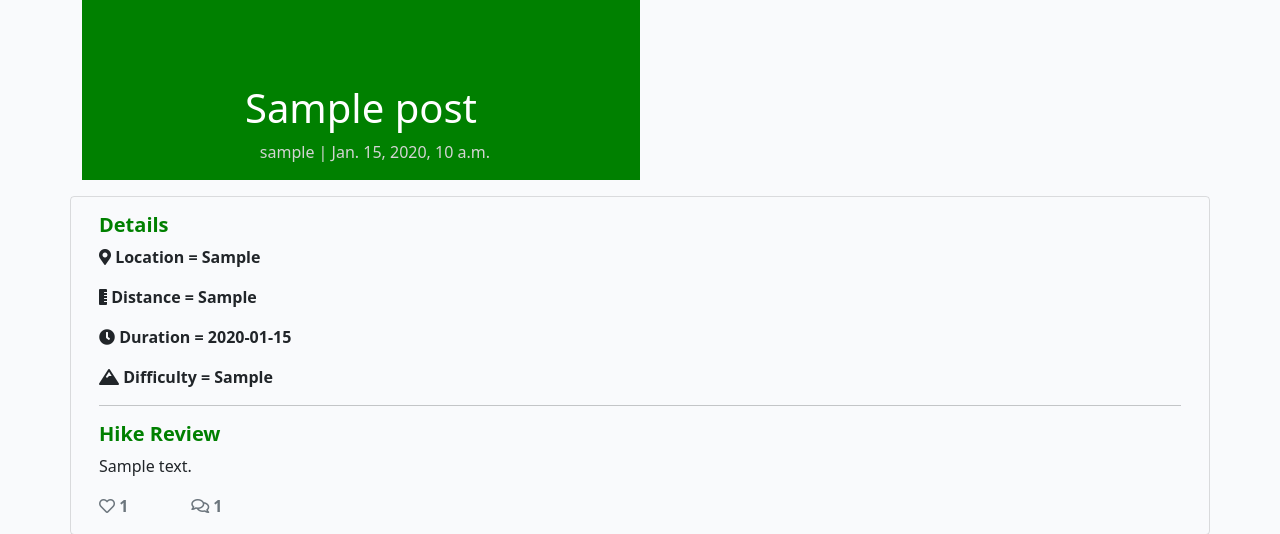
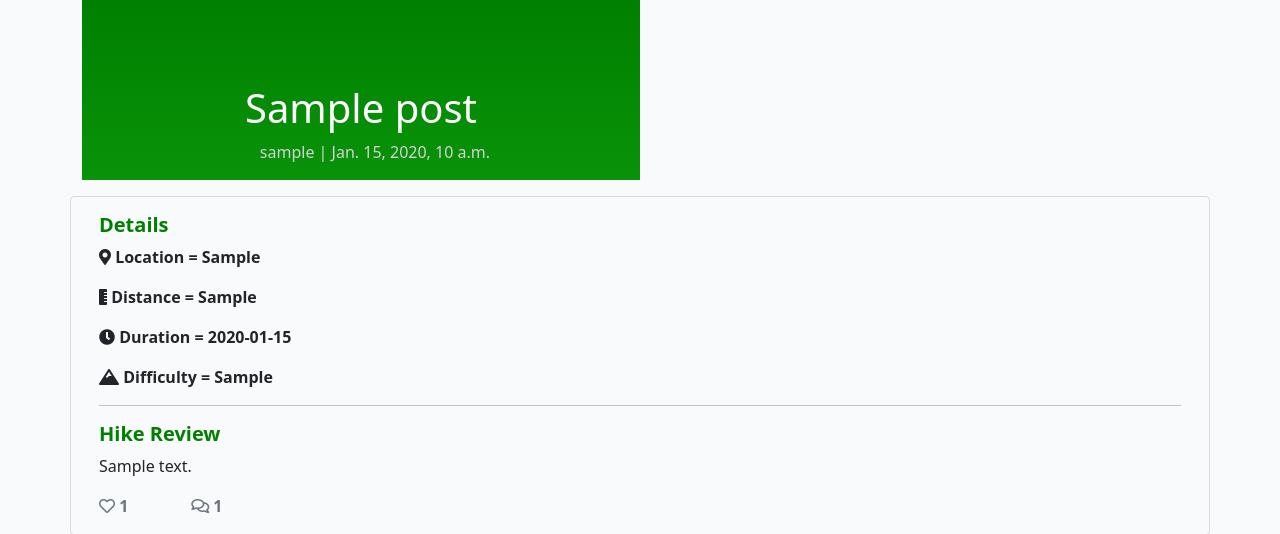
Before and after one commit to wlillisdev/hiking-hub, a Django app: a page that uses templates/base.html in a window 1280 px wide. Shown: the part 64-598 px from the top of the page. Run offline with Django 3.2, Linux system fonts and the light colour scheme; tables that the repository leaves empty hold one stand-in row (values such as "Sample post"); some libraries are stand-ins or nearby versions.

Commit message:
gradient effect added to cards on blog post

```diff
--- a/static/css/style.css
+++ b/static/css/style.css
@@ -97,6 +97,7 @@ a:hover {
     background-color: rgb(0,128,0);
     color: white;
     position: relative;
+    background-image: linear-gradient(rgb(0,128,0), rgb(9, 147, 9));
 }
 
 .banner-image {
```
